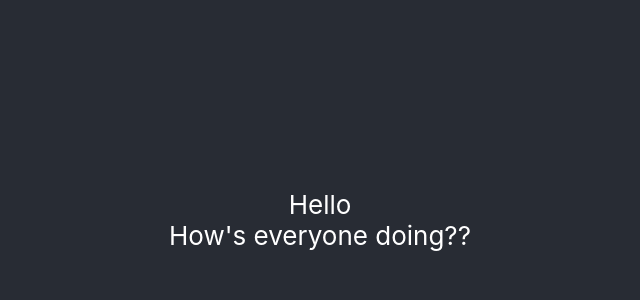
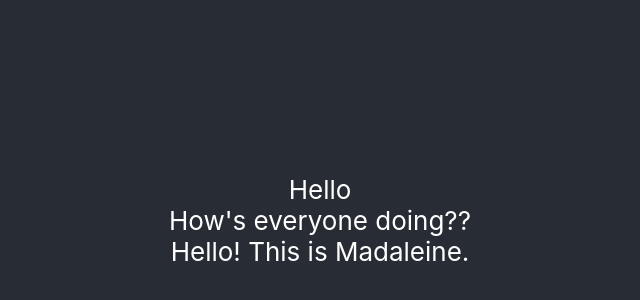
Before and after one commit to Hunterosmun/practicing-github-with-madaleine, a React (Vite) app: page / in a window 1280 px wide. Shown: the part 180-480 px from the top of the page, without its empty margins (320-960 px from the left). Built offline with nearby package versions, Linux system fonts and the light colour scheme.

Commit message:
madaleine's first commit

```diff
--- a/src/App.jsx
+++ b/src/App.jsx
@@ -17,6 +17,7 @@ function App () {
       <div>Hello</div>
       <div>How's everyone doing??</div>
       <div>{info}</div>
+      <div>Hello! This is Madaleine.</div>
     </Wrapper>
   )
 }
```
